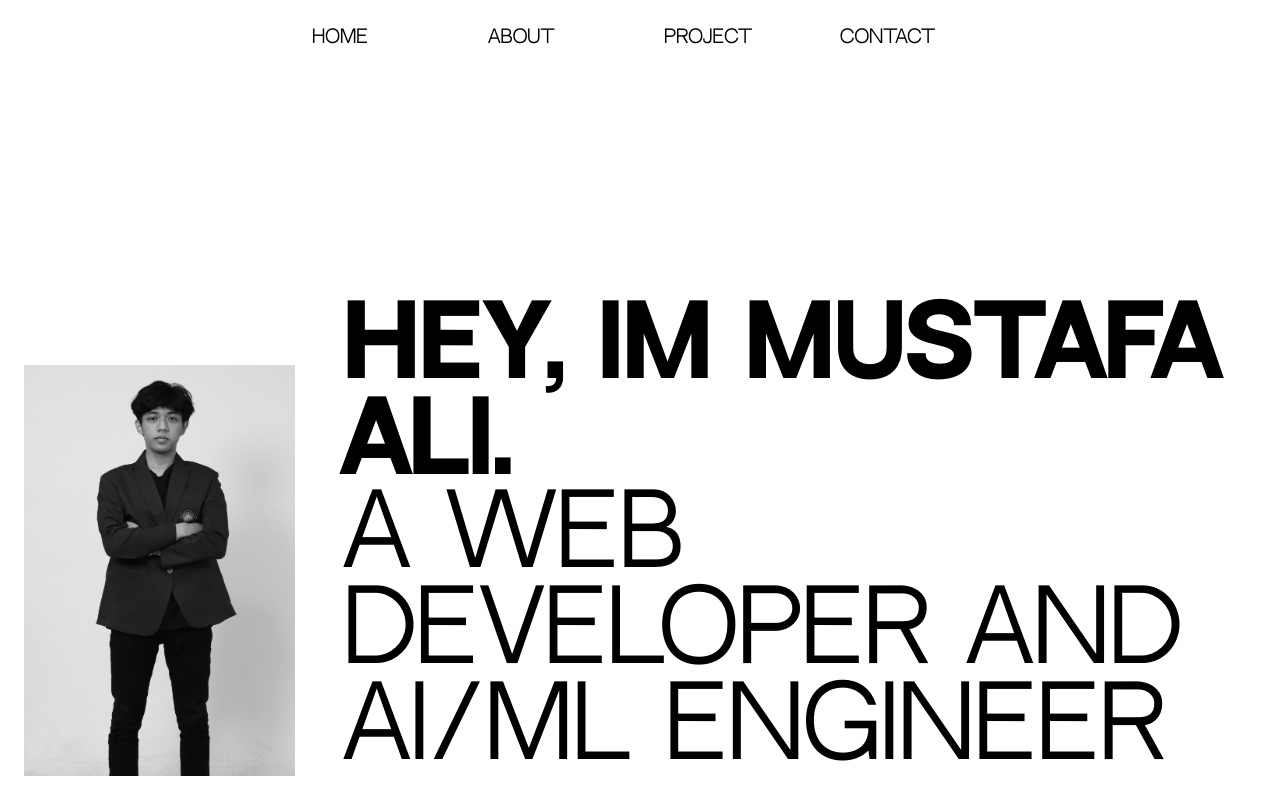
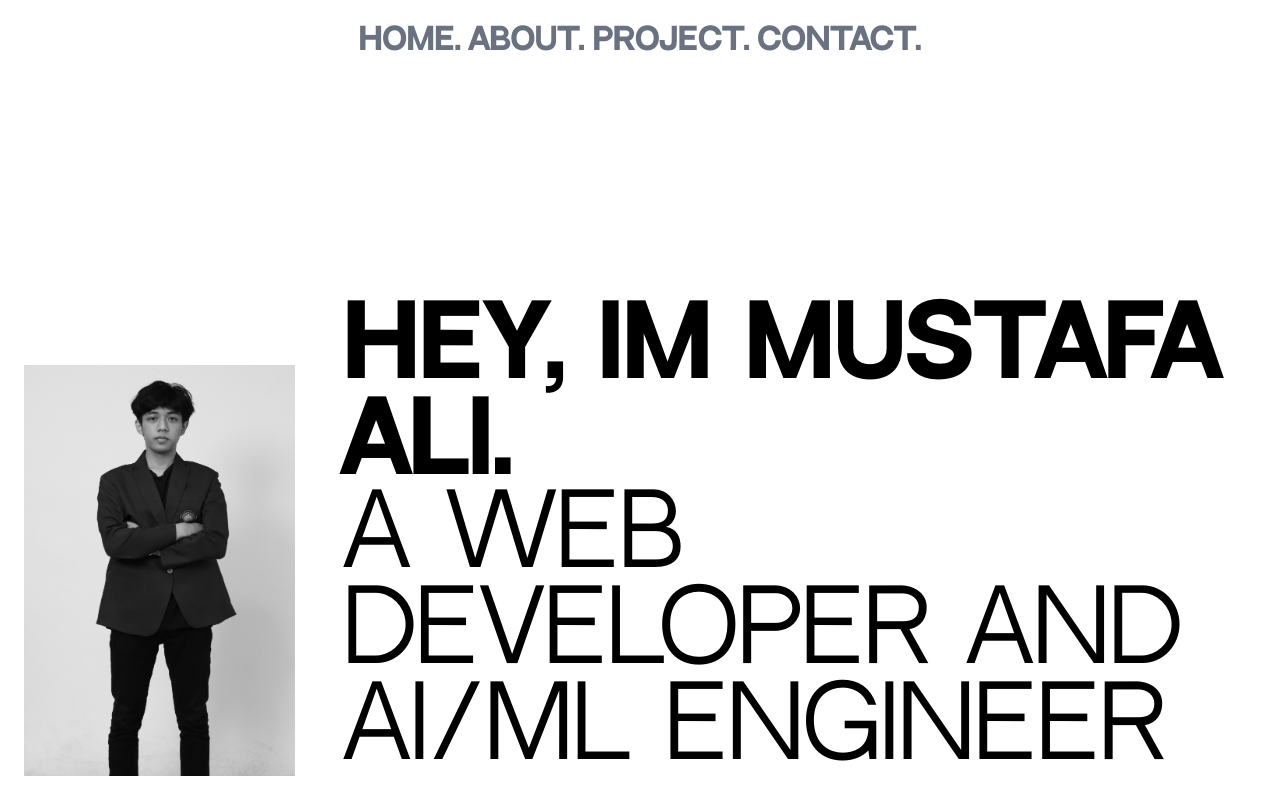
Before and after one commit to mstafaa-ali/portofolio, a Next.js app: page / in a window 1280 px wide. Shown: the top 800 px of the page. Built offline with nearby package versions, Linux system fonts and the light colour scheme.

Commit message:
adding animation (navbar, about, project)

```diff
--- a/package.json
+++ b/package.json
@@ -9,6 +9,7 @@
     "lint": "next lint"
   },
   "dependencies": {
+    "@gsap/react": "^2.1.2",
     "gsap": "^3.13.0",
     "next": "15.3.5",
     "react": "^19.0.0",
--- a/src/components/about.tsx
+++ b/src/components/about.tsx
@@ -1,42 +1,83 @@
-import React from "react";
+"use client";
+import React, { useRef, useEffect } from "react";
+import { gsap } from "gsap";
+import { TextPlugin } from "gsap/TextPlugin";
+
+// Register TextPlugin
+gsap.registerPlugin(TextPlugin);
 
 const About = () => {
+  const textRef = useRef<HTMLParagraphElement>(null);
+  const containerRef = useRef<HTMLDivElement>(null);
+
+  useEffect(() => {
+    if (!textRef.current || !containerRef.current) return;
+
+    // Split text into words
+    const text = textRef.current.textContent || "";
+    const words = text.split(" ");
+
+    // Clear the paragraph
+    textRef.current.innerHTML = "";
+
+    // Create spans for each word
+    words.forEach((word) => {
+      const wordSpan = document.createElement("span");
+      wordSpan.textContent = word + " ";
+      wordSpan.style.display = "inline-block";
+      wordSpan.style.opacity = "0";
+      wordSpan.style.transform = "translateY(50px)";
+      wordSpan.style.marginRight = "0.5em";
+      textRef.current?.appendChild(wordSpan);
+    });
+
+    // Animate words appearing
+    const wordSpans = textRef.current.querySelectorAll("span");
+
+    gsap.to(wordSpans, {
+      opacity: 1,
+      y: 0,
+      duration: 1.2,
+      stagger: 0.1,
+      ease: "power3.out",
+      delay: 0.5,
+    });
+
+    // Add hover effect for each word
+    wordSpans.forEach((span) => {
+      span.addEventListener("mouseenter", () => {
+        gsap.to(span, {
+          scale: 1.1,
+          color: "#3b82f6",
+          duration: 0.3,
+          ease: "power2.out",
+        });
+      });
+
+      span.addEventListener("mouseleave", () => {
+        gsap.to(span, {
+          scale: 1,
+          color: "#000000",
+          duration: 0.3,
+          ease: "power2.out",
+        });
+      });
+    });
+  }, []);
+
   return (
     <section className="flex items-center justify-center h-screen px-6 gap-12">
-      <div>
-        <p className="text-black text-6xl text-center items-center justify-center font-primary font-bold">
+      <div ref={containerRef} className="">
+        <p
+          ref={textRef}
+          className="text-black text-6xl text-center items-center justify-center font-primary font-bold leading-tight"
+        >
           Lorem ipsum dolor sit amet consectetur adipisicing elit. Id rem odio
           quia enim non autem tenetur. Necessitatibus ratione exercitationem
           vitae blanditiis. Tempore, inventore nemo! Corporis quas adipisci
           aliquid incidunt? Libero?
         </p>
       </div>
-      {/* <div className="flex mb-32 flex-col items-center justify-center gap-12">
-        <Image
-          src="/images/download.jpeg"
-          alt="about"
-          width={500}
-          height={500}
-        />
-        <div className="flex gap-3">
-          <Image
-            className="w-32"
-            src="/icons/arrow-up.svg"
-            alt="about"
-            width={400}
-            height={400}
-          />
-          <h4 className="text-8xl text-black uppercase font-primary">About</h4>
-        </div>
-      </div>
-      <div className="mt-96">
-        <p className="text-black text-3xl justify-end font-secondary ">
-          Lorem ipsum dolor sit amet consectetur adipisicing elit. Id rem odio
-          quia enim non autem tenetur. Necessitatibus ratione exercitationem
-          vitae blanditiis. Tempore, inventore nemo! Corporis quas adipisci
-          aliquid incidunt? Libero?
-        </p>
-      </div> */}
     </section>
   );
 };
--- a/src/components/partials/navbar.tsx
+++ b/src/components/partials/navbar.tsx
@@ -1,6 +1,5 @@
 "use client";
 import Link from "next/link";
-import { useRef } from "react";
 import { gsap } from "gsap";
 
 const navLinks = [
@@ -11,76 +10,42 @@ const navLinks = [
 ];
 
 const Navbar = () => {
-  // refs untuk setiap link
-  const linkRefs = useRef<(HTMLLIElement | null)[]>([]);
-
-  const handleMouseEnter = (idx: number) => {
-    const el = linkRefs.current[idx];
-    if (el) {
-      gsap.to(el.querySelectorAll(".slide-text"), {
-        y: (i: number) => (i === 0 ? "-100%" : "-100%"),
+  const handleMouseEnter = (e: React.MouseEvent<HTMLAnchorElement>) => {
+    gsap.to(e.currentTarget.querySelectorAll(".slide-text"), {
+      yPercent: -100,
       duration: 0.4,
-        stagger: 0.05,
       ease: "power2.out",
     });
-    }
   };
 
-  const handleMouseLeave = (idx: number) => {
-    const el = linkRefs.current[idx];
-    if (el) {
-      gsap.to(el.querySelectorAll(".slide-text"), {
-        y: (i: number) => (i === 0 ? "0%" : "0%"),
+  const handleMouseLeave = (e: React.MouseEvent<HTMLAnchorElement>) => {
+    gsap.to(e.currentTarget.querySelectorAll(".slide-text"), {
+      yPercent: 0,
       duration: 0.4,
-        stagger: 0.05,
       ease: "power2.in",
     });
-    }
   };
 
   return (
-    <nav className="fixed top-0 left-0 w-full z-50 bg-transparent backdrop-blur-md ">
+    <nav className="fixed top-0 left-0 w-full z-50 bg-transparent backdrop-blur-md">
       <div className="container mx-auto px-4 py-6 flex justify-center">
-        <ul className="flex space-x-12 text-lg font-medium text-black font-primary">
-          {navLinks.map((link, idx) => (
-            <li
-              key={link.href}
-              ref={(el) => {
-                linkRefs.current[idx] = el;
-              }}
-              onMouseEnter={() => handleMouseEnter(idx)}
-              onMouseLeave={() => handleMouseLeave(idx)}
-              className="relative h-[32px] min-w-32 overflow-hidden cursor-pointer"
+        <ul className="flex text-3xl font-bold  font-primary">
+          {navLinks.map((link) => (
+            <li key={link.href}>
+              <Link
+                href={link.href}
+                className="relative block h-[32px] px-1 overflow-hidden cursor-pointer"
+                onMouseEnter={handleMouseEnter}
+                onMouseLeave={handleMouseLeave}
               >
-              <Link href={link.href}>
-                <span
-                  className="block relative h-[32px] w-full"
-                  style={{ display: "block", height: 32, width: "100%" }}
-                >
-                  <span
-                    className="slide-text block w-full"
-                    style={{
-                      position: "absolute",
-                      left: 0,
-                      top: 0,
-                      width: "100%",
-                      transform: "translateY(0%)",
-                    }}
-                  >
-                    {link.label}
+                {/* Teks pertama yang terlihat */}
+                <span className="slide-text flex items-center text-gray-500 justify-center h-full">
+                  {link.label}.
                 </span>
-                  <span
-                    className="slide-text block w-full"
-                    style={{
-                      position: "absolute",
-                      left: 0,
-                      top: "100%",
-                      width: "100%",
-                      transform: "translateY(0%)",
-                    }}
-                  >
-                    {link.label}
-                  </span>
+
+                {/* Teks kedua yang muncul dari bawah */}
+                <span className="slide-text flex text-black items-center justify-center h-full absolute top-full left-0 w-full">
+                  {link.label}.
                 </span>
               </Link>
             </li>
--- a/src/components/projects.tsx
+++ b/src/components/projects.tsx
@@ -1,6 +1,96 @@
+"use client";
 import Image from "next/image";
+import { useRef, useState, useEffect } from "react";
+import { gsap } from "gsap";
 
-const projects = () => {
+const Projects = () => {
+  const [hoveredProject, setHoveredProject] = useState<number | null>(null);
+  const previewRef = useRef<HTMLDivElement>(null);
+  const timeoutRef = useRef<NodeJS.Timeout | null>(null);
+  const imageCache = useRef<{ [key: string]: HTMLImageElement }>({});
+
+  // Preload images
+  useEffect(() => {
+    projectData.forEach((project) => {
+      if (!imageCache.current[project.image]) {
+        const img = new window.Image();
+        img.src = project.image;
+        imageCache.current[project.image] = img;
+      }
+    });
+  }, []);
+
+  const handleMouseEnter = (index: number) => {
+    // Clear any existing timeout
+    if (timeoutRef.current) {
+      clearTimeout(timeoutRef.current);
+    }
+
+    // If same project, just show it
+    if (hoveredProject === index) {
+      if (previewRef.current) {
+        gsap.to(previewRef.current, {
+          opacity: 1,
+          scale: 1,
+          duration: 0.4,
+          ease: "power2.out",
+        });
+      }
+      return;
+    }
+
+    // If different project, fade out first then fade in new one
+    if (previewRef.current && hoveredProject !== null) {
+      gsap.to(previewRef.current, {
+        opacity: 0,
+        scale: 0.8,
+        duration: 0.2,
+        ease: "power2.in",
+        onComplete: () => {
+          setHoveredProject(index);
+          // Small delay to ensure state update
+          setTimeout(() => {
+            if (previewRef.current) {
+              gsap.to(previewRef.current, {
+                opacity: 1,
+                scale: 1,
+                duration: 0.4,
+                ease: "power2.out",
+              });
+            }
+          }, 50);
+        },
+      });
+    } else {
+      // First time showing
+      setHoveredProject(index);
+      setTimeout(() => {
+        if (previewRef.current) {
+          gsap.to(previewRef.current, {
+            opacity: 1,
+            scale: 1,
+            duration: 0.4,
+            ease: "power2.out",
+          });
+        }
+      }, 50);
+    }
+  };
+
+  const handleMouseLeave = () => {
+    // Set timeout to hide preview
+    timeoutRef.current = setTimeout(() => {
+      if (previewRef.current) {
+        gsap.to(previewRef.current, {
+          opacity: 0,
+          scale: 0.8,
+          duration: 0.3,
+          ease: "power2.in",
+        });
+      }
+      setTimeout(() => setHoveredProject(null), 300);
+    }, 200);
+  };
   const projectData = [
     {
       id: 1,
@@ -21,7 +111,7 @@ const projects = () => {
       title: "Project 3",
       description:
         "Lorem ipsum dolor sit amet consectetur adipisicing elit. Quisquam, quos.",
-      image: "/images/download.jpeg",
+      image: "/images/me.JPG",
     },
     {
       id: 4,
@@ -42,11 +132,12 @@ const projects = () => {
   return (
     <section className="flex flex-col justify-center h-screen px-6">
       <div id="project-list" className="flex flex-col  gap-12">
-        {projectData.map((project) => (
+        {projectData.map((project, index) => (
           <div
             key={project.id}
-            id="project-item"
-            className="flex justify-between border-b-2 border-black"
+            onMouseEnter={() => handleMouseEnter(index)}
+            onMouseLeave={handleMouseLeave}
+            className="flex justify-between border-b-2 border-black cursor-pointer"
           >
             <div className="font-primary text-black">
               <h5 className="text-4xl">{project.title}</h5>
@@ -66,7 +157,34 @@ const projects = () => {
       <div className="flex justify-end mt-12">
         <h4 className="font-primary text-black text-4xl border-b-2">See All</h4>
       </div>
+
+      {/* Preview Image */}
+      {hoveredProject !== null && (
+        <div
+          ref={previewRef}
+          onMouseEnter={() => {
+            if (timeoutRef.current) {
+              clearTimeout(timeoutRef.current);
+            }
+          }}
+          onMouseLeave={handleMouseLeave}
+          className="fixed bottom-8 right-8 z-50 opacity-0 scale-75"
+          style={{
+            transform: "scale(0.8)",
+            opacity: 0,
+          }}
+        >
+          <Image
+            src={projectData[hoveredProject].image}
+            alt={projectData[hoveredProject].title}
+            width={300}
+            height={300}
+            className="object-cover transition-opacity duration-300"
+            priority
+          />
+        </div>
+      )}
     </section>
   );
 };
-export default projects;
+export default Projects;
```
Also changed, not shown: 1 other file (tests, documents, lock files or other folders). Lines whose indentation alone changed are shown as unchanged.
